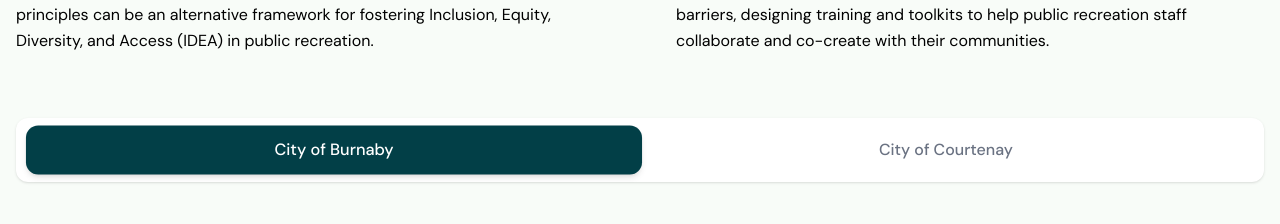
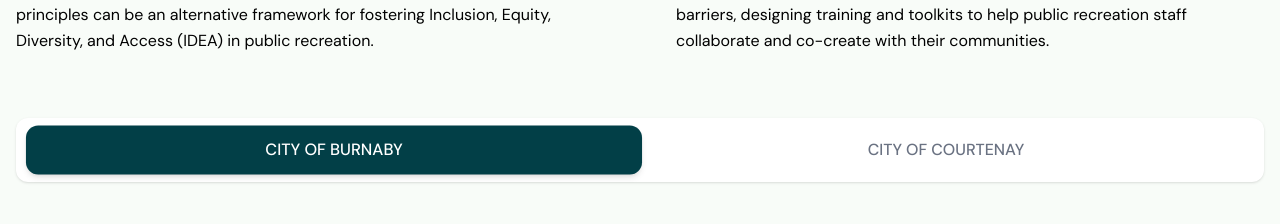
Before and after one commit to langararec/IDEAS-website, a React (Vite) app in the folder frontend/: page /project in a window 1280 px wide. Shown: the part 790-1014 px from the top of the page. Built offline with nearby package versions, Linux system fonts and the light colour scheme.

Commit message:
made the city toggle uppercase

```diff
--- a/frontend/src/pages/Project/CityToggle.tsx
+++ b/frontend/src/pages/Project/CityToggle.tsx
@@ -74,7 +74,7 @@
                                     : 'text-gray-500 hover:text-primary hover:bg-white/50 hover:cursor-pointer'
                                     }`}
                             >
-                                {city.title}
+                                {city.title.toUpperCase()}
                             </button>
                         ))}
                     </div>
```
